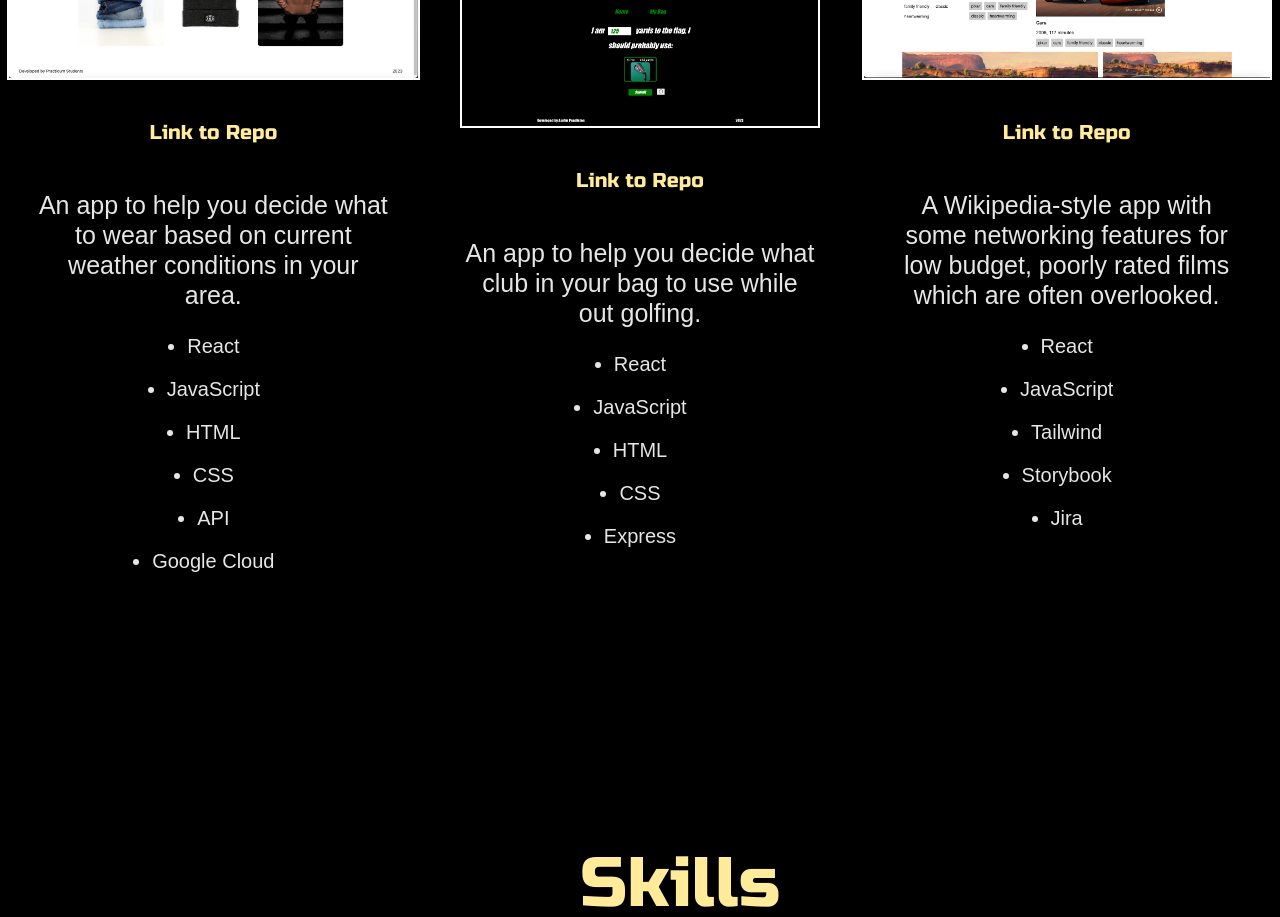
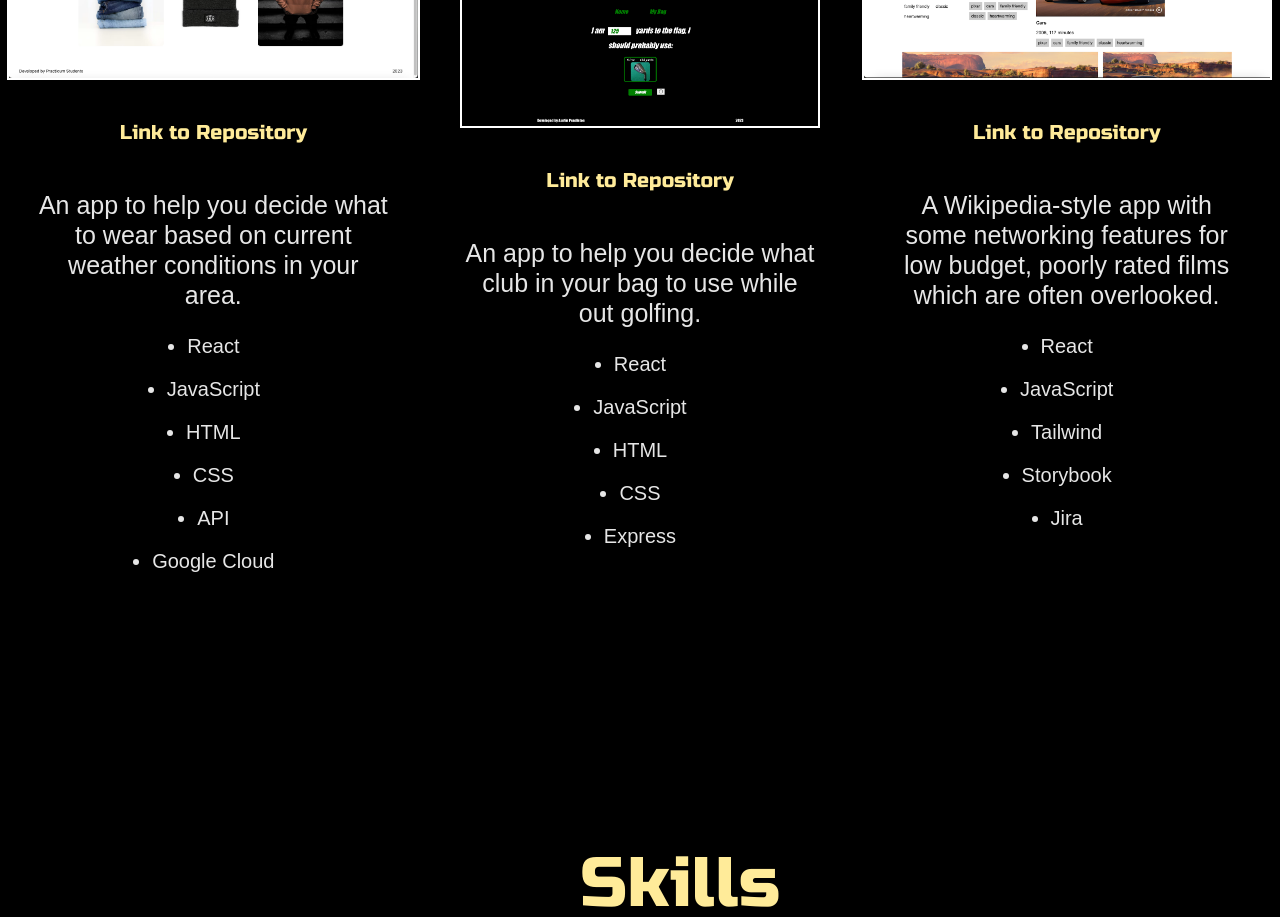
Before and after one commit to austinpendleton/portfolio_se, a React (Create React App) app: page / in a window 1280 px wide. Shown: the part 2520-3437 px from the top of the page. Built offline with nearby package versions, Linux system fonts and the light colour scheme; a web font is replaced by a local one.

Commit message:
Repository change

```diff
--- a/src/components/Projects.js
+++ b/src/components/Projects.js
@@ -19,7 +19,7 @@ const Projects = () => {
             className="link__to-repo"
             href="https://github.com/austinpendleton/se_project_react"
           >
-            <p className="repo__link">Link to Repo</p>
+            <p className="repo__link">Link to Repository</p>
           </a>
           <div className="projects__wtwr-paragraph">
             <p className="projects__wtwr-paragraph-text">
@@ -44,7 +44,7 @@ const Projects = () => {
               className="link__to-repo"
               href="https://github.com/austinpendleton/hit_that_far_golf"
             >
-              <p className="repo__link">Link to Repo</p>
+              <p className="repo__link">Link to Repository</p>
             </a>
           </div>
           <div className="projects__golf-paragraph">
@@ -69,7 +69,7 @@ const Projects = () => {
               className="link__to-repo"
               href="https://github.com/jahorwitz/slopopedia"
             >
-              <p className="repo__link">Link to Repo</p>
+              <p className="repo__link">Link to Repository</p>
             </a>
           </div>
           <div className="projects__slop-paragraph">
```
